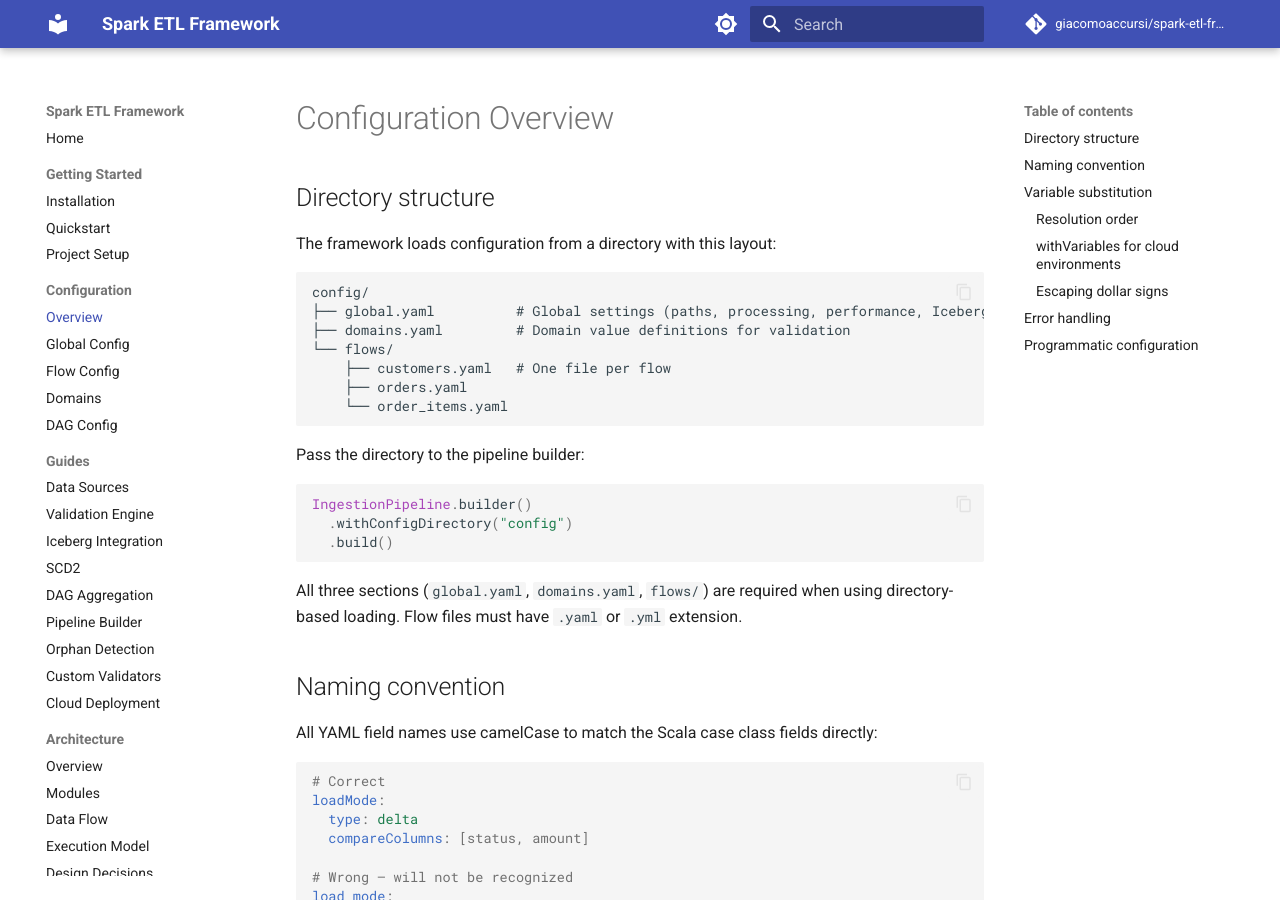
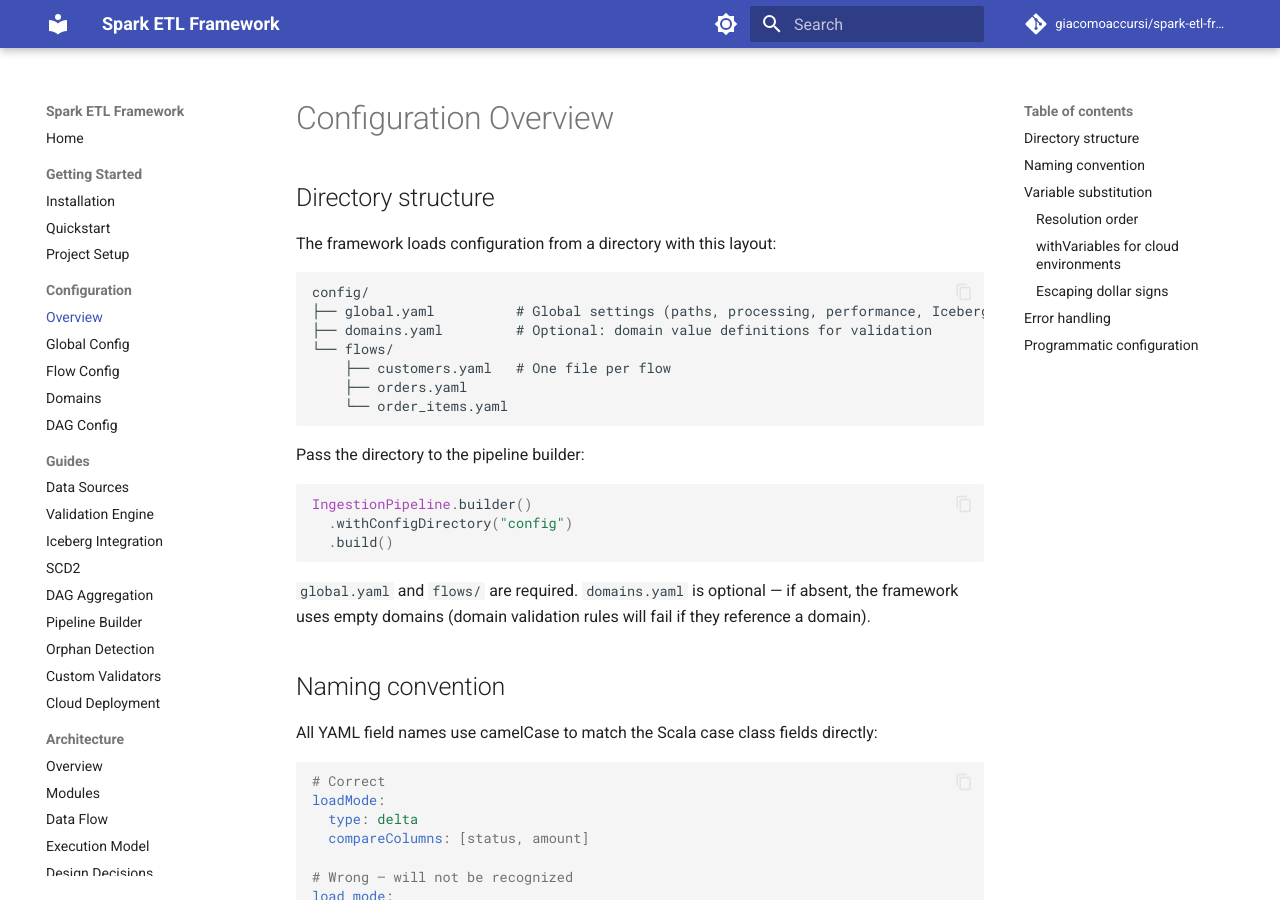
Before and after one commit to giacomoaccursi/Floe, an MkDocs documentation site: the page built from site-docs/configuration/overview.md, in a window 1280 px wide and 900 px high. Built offline with MkDocs 1.6.1 and Material for MkDocs 9.7.7, drawn with Linux system fonts in a browser that asks for light colours; comment, search, counter and statistics services are not loaded.

Commit message:
chore(config): make domains.yaml optional

````diff
--- a/site-docs/configuration/overview.md
+++ b/site-docs/configuration/overview.md
@@ -7,7 +7,7 @@ The framework loads configuration from a directory with this layout:
 ```
 config/
 ├── global.yaml          # Global settings (paths, processing, performance, Iceberg)
-├── domains.yaml         # Domain value definitions for validation
+├── domains.yaml         # Optional: domain value definitions for validation
 └── flows/
     ├── customers.yaml   # One file per flow
     ├── orders.yaml
@@ -22,7 +22,7 @@ IngestionPipeline.builder()
   .build()
 ```
 
-All three sections (`global.yaml`, `domains.yaml`, `flows/`) are required when using directory-based loading. Flow files must have `.yaml` or `.yml` extension.
+`global.yaml` and `flows/` are required. `domains.yaml` is optional — if absent, the framework uses empty domains (domain validation rules will fail if they reference a domain).
 
 ## Naming convention
 
````
Also changed, not shown: site-docs/getting-started/quickstart.md (+0 -1 lines), 1 other file.
